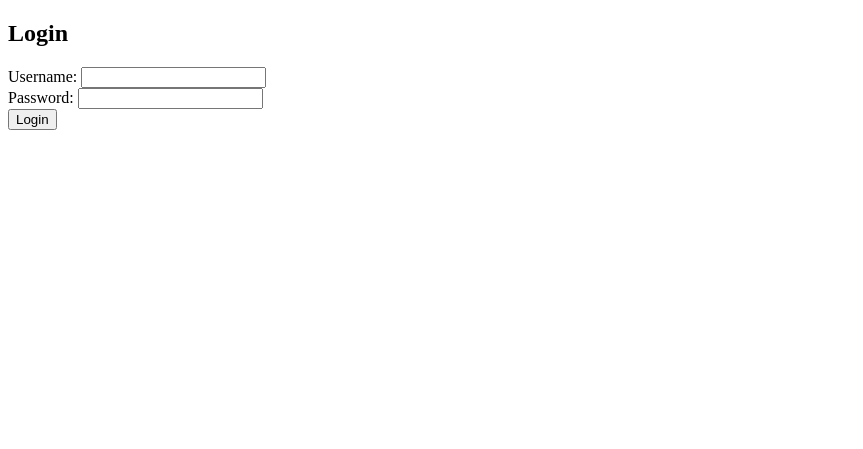
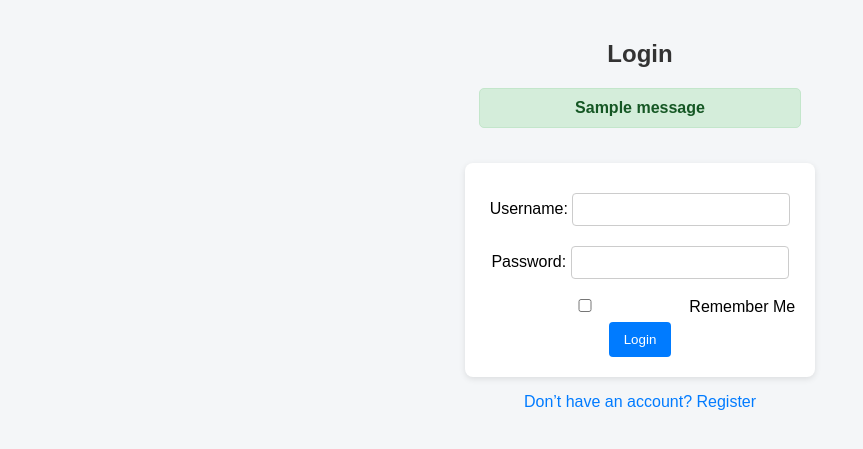
Before and after one commit to MSD-678/secure_login_app, a Flask app: page /login in a window 1280 px wide. Shown: the top 449 px of the page, without its empty margins (0-863 px from the left). Run offline with Flask 3, Linux system fonts and the light colour scheme; tables that the repository leaves empty hold one stand-in row (values such as "Sample post"); one stand-in notice (Sample message) is shown.

Commit message:
Update login.html

```diff
--- a/templates/login.html
+++ b/templates/login.html
@@ -1,12 +1,24 @@
 <!DOCTYPE html>
 <html>
-<head><title>Login</title></head>
+<head>
+  <title>Login</title>
+  <link rel="stylesheet" href="{{ url_for('static', filename='style.css') }}">
+</head>
 <body>
   <h2>Login</h2>
+  {% with messages = get_flashed_messages(with_categories=true) %}
+    {% if messages %}
+      {% for category, message in messages %}
+        <div class="flash {{ category }}">{{ message }}</div>
+      {% endfor %}
+    {% endif %}
+  {% endwith %}
   <form method="POST">
     Username: <input type="text" name="username" required><br>
     Password: <input type="password" name="password" required><br>
+    <label><input type="checkbox" name="remember"> Remember Me</label><br>
     <button type="submit">Login</button>
   </form>
+  <p><a href="/register">Don’t have an account? Register</a></p>
 </body>
 </html>
```
